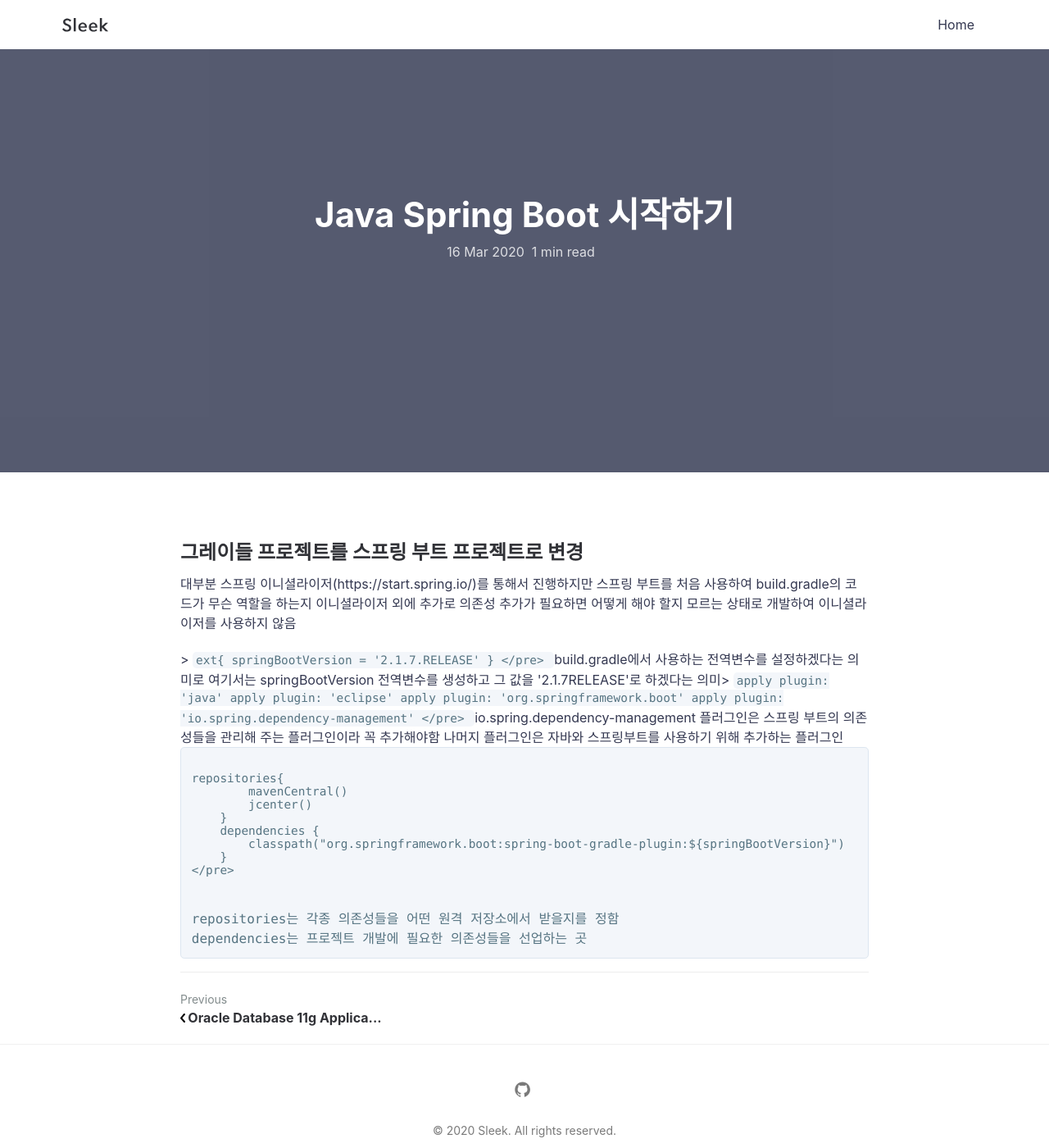
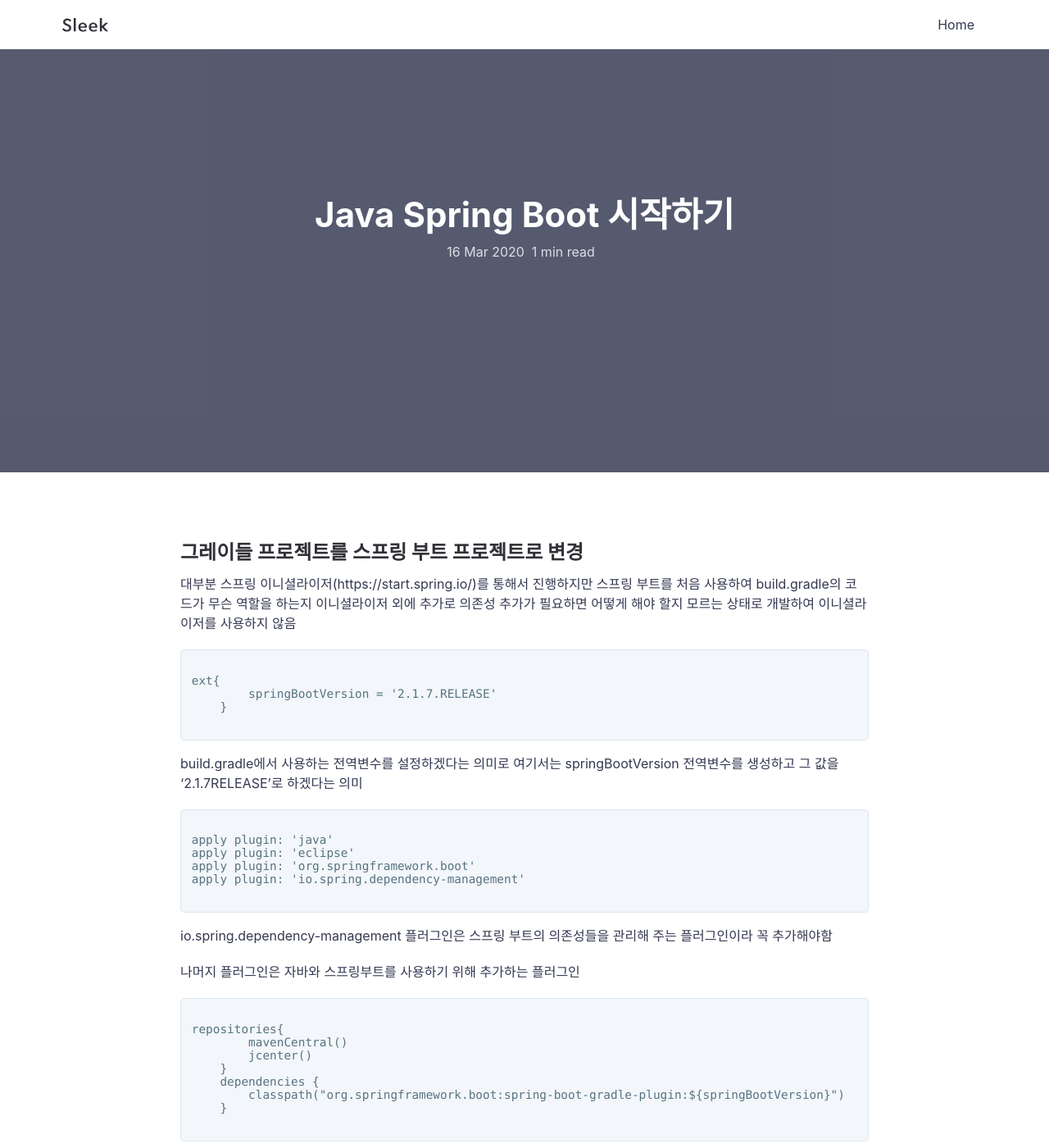
Before and after one commit to DoZeroJeong/dozerojeong.github.io, a Jekyll site: the page built from _posts/2020-03-16-javaspringboot-post.md, in a window 1280 px wide and 1400 px high. Shown: the whole window at 82% size. Built offline with Jekyll 4.4.1, drawn with Linux system fonts in a browser that asks for light colours.

Commit message:
feat:java spring boot start add

```diff
--- a/_posts/2020-03-16-javaspringboot-post.md
+++ b/_posts/2020-03-16-javaspringboot-post.md
@@ -12,8 +12,9 @@ title: Java Spring Boot 시작하기
 ext{
         springBootVersion = '2.1.7.RELEASE'
     }
+</code>
 </pre>
-</code>
+
 
 build.gradle에서 사용하는 전역변수를 설정하겠다는 의미로 여기서는 springBootVersion 전역변수를 생성하고 그 값을 '2.1.7RELEASE'로 하겠다는 의미
 
@@ -23,8 +24,9 @@ apply plugin: 'java'
 apply plugin: 'eclipse'
 apply plugin: 'org.springframework.boot'
 apply plugin: 'io.spring.dependency-management'
+</code>
 </pre>
-</code>
+
 
 io.spring.dependency-management 플러그인은 스프링 부트의 의존성들을 관리해 주는 플러그인이라 꼭 추가해야함
 
@@ -39,8 +41,8 @@ repositories{
     dependencies {
         classpath("org.springframework.boot:spring-boot-gradle-plugin:${springBootVersion}")
     }
+</code>
 </pre>
-</code>
 
 repositories는 각종 의존성들을 어떤 원격 저장소에서 받을지를 정함
 dependencies는 프로젝트 개발에 필요한 의존성들을 선업하는 곳
```
